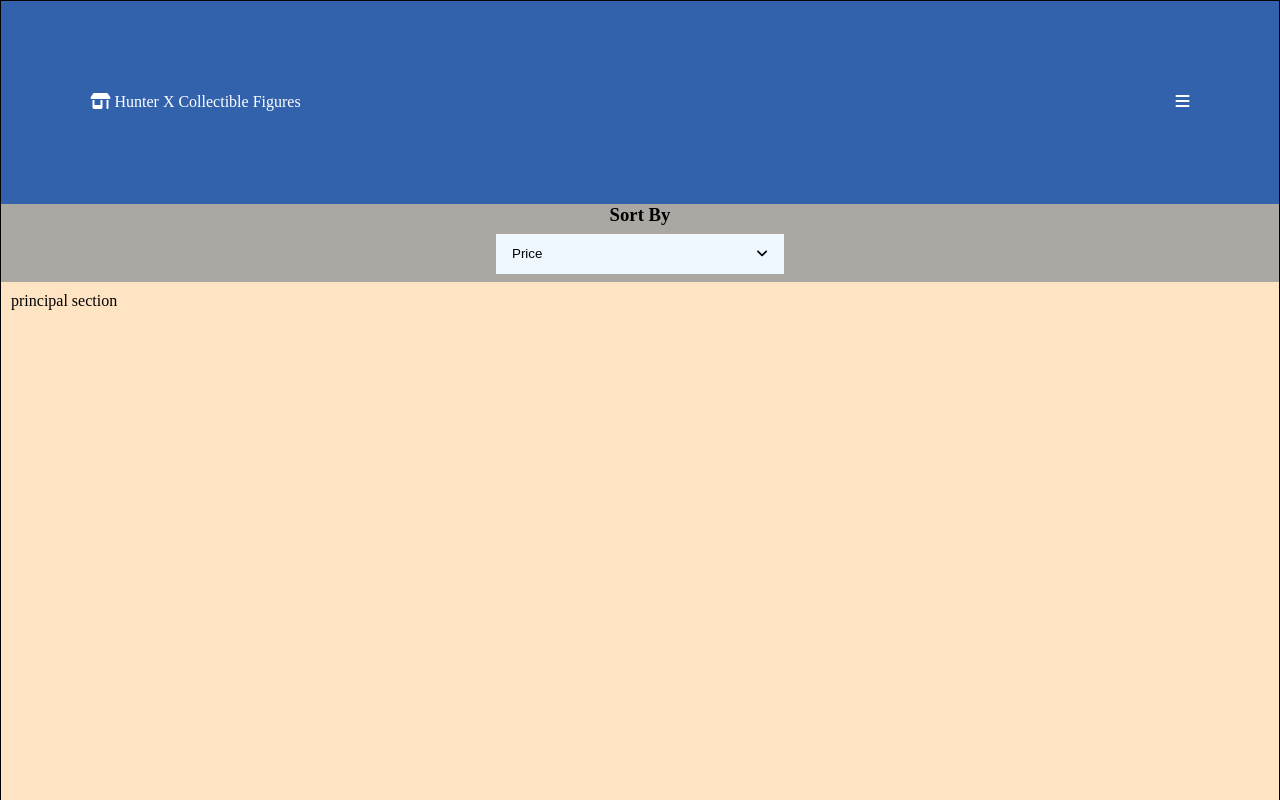
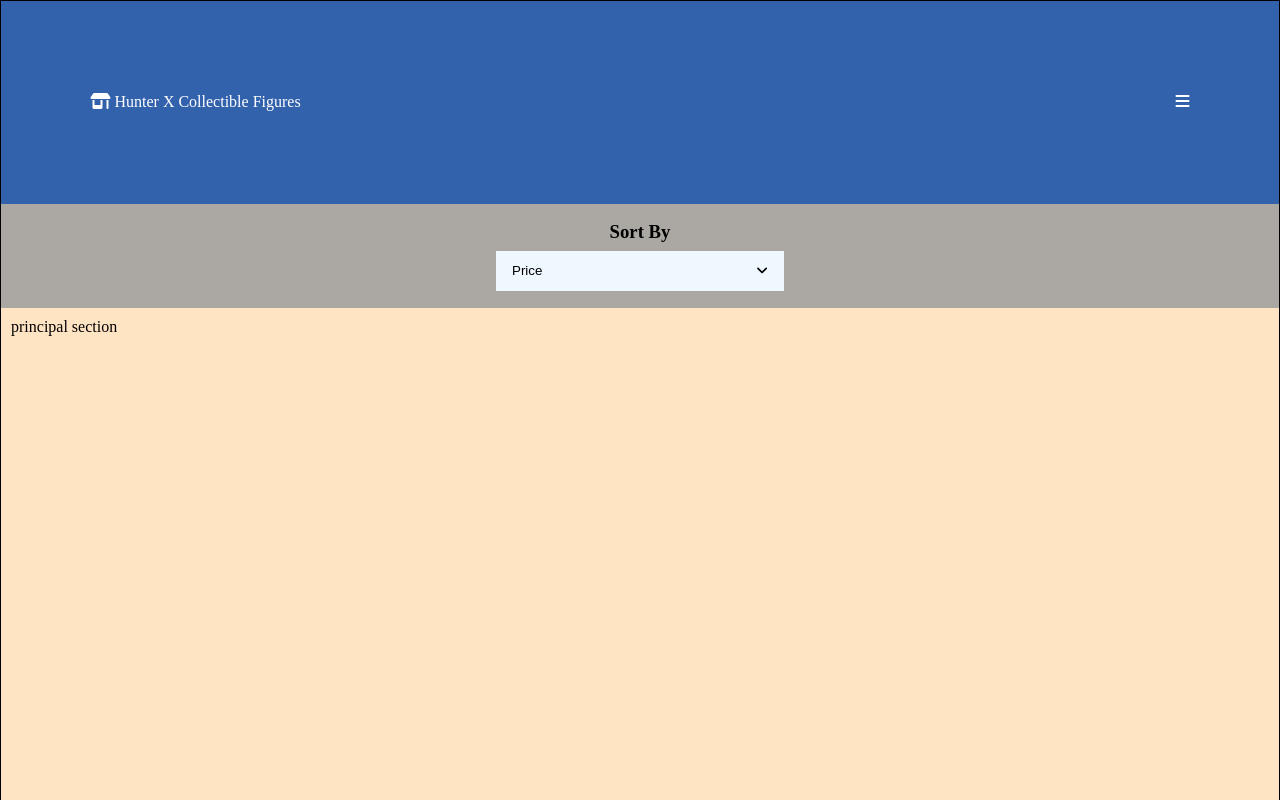
Before and after one commit to OscarAcevedo18/Challenge-MediaQueries, a plain HTML site: page index.html in a window 1280 px wide. Shown: the top 800 px of the page. Drawn offline with Linux system fonts and the light colour scheme; a web font is replaced by a local one.

Commit message:
adding filter info

```diff
--- a/assets/css/style.css
+++ b/assets/css/style.css
@@ -15,7 +15,6 @@ body {
 @media (min-width: 576px) {
     body {
     background: bisque;
-
     }
     }
     .container {
@@ -39,20 +38,19 @@ body {
         background: #164faadf;
         color: white;
         }
+
         .price {
         display: flex;
         flex-direction: column;
         justify-content: center;
         align-items: center;
         grid-area: "filter";
-<<<<<<< HEAD
-=======
         padding-top: 0.5rem;
->>>>>>> filter
         height: 12vh;
         background: #9f9f9fdf;
         color: black;
         }
+
         button {
             display: flex;
             justify-content: space-between;
```
